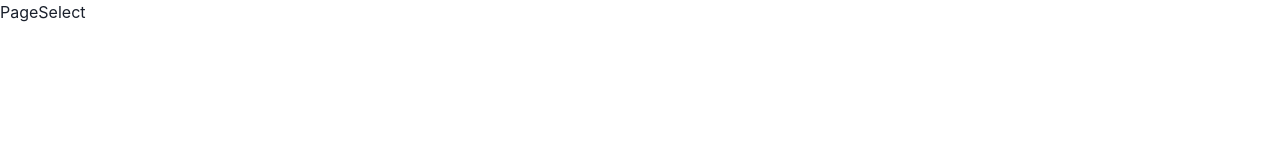
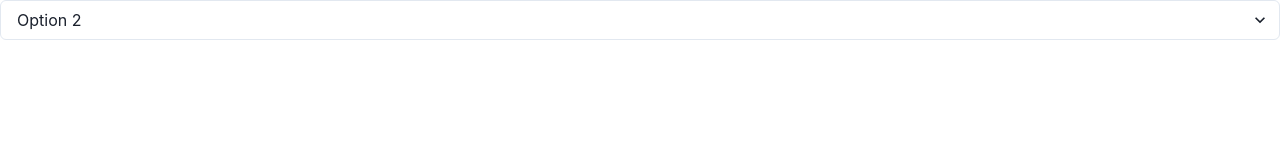
Before and after one commit to fischerafael/react-components-chakra-ui, a Next.js app: page /select in a window 1280 px wide. Shown: the top 160 px of the page. Built offline with nearby package versions, Linux system fonts and the light colour scheme.

Commit message:
feat: select working

```diff
--- a/src/pages/PageSelect/index.tsx
+++ b/src/pages/PageSelect/index.tsx
@@ -1,5 +1,17 @@
+import { Select } from "@/src/components/Select";
 import React from "react";
 
 export const PageSelect = () => {
-  return <div>PageSelect</div>;
+  return (
+    <div>
+      <Select
+        options={[
+          { label: "Option 1", value: "opt1" },
+          { label: "Option 2", value: "opt2" },
+          { label: "Option 3", value: "opt3" },
+        ]}
+        value={"opt2"}
+      />
+    </div>
+  );
 };
```
